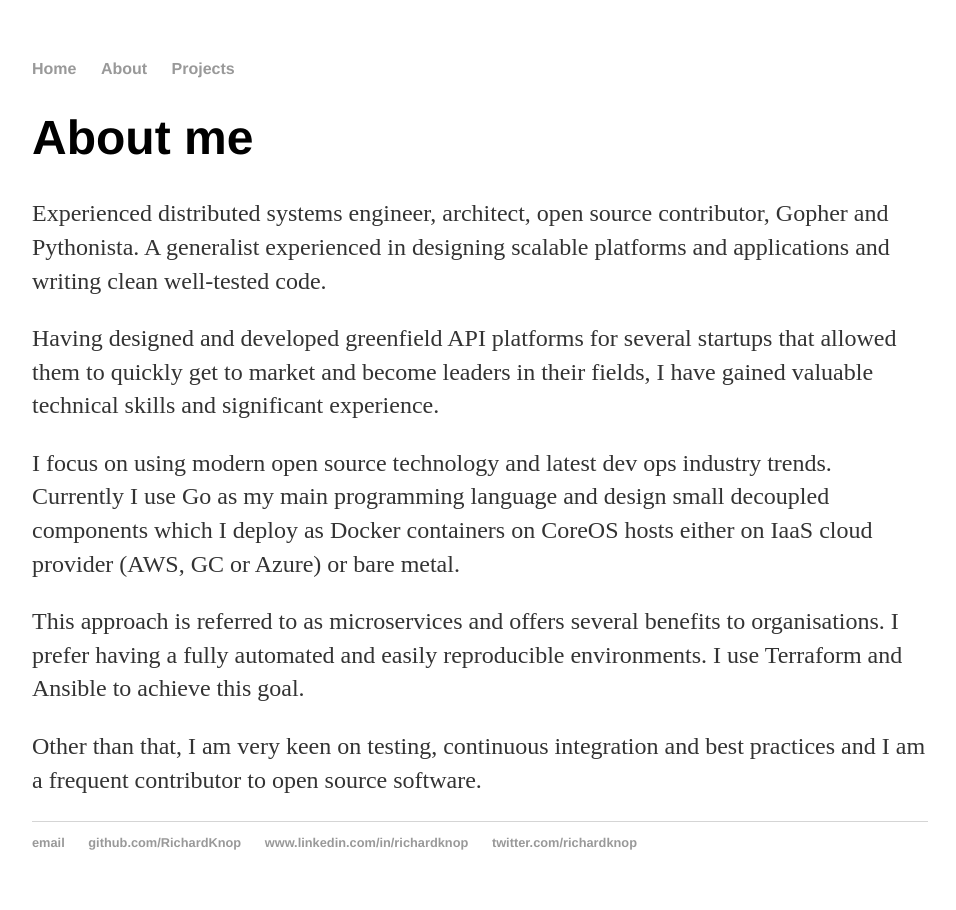
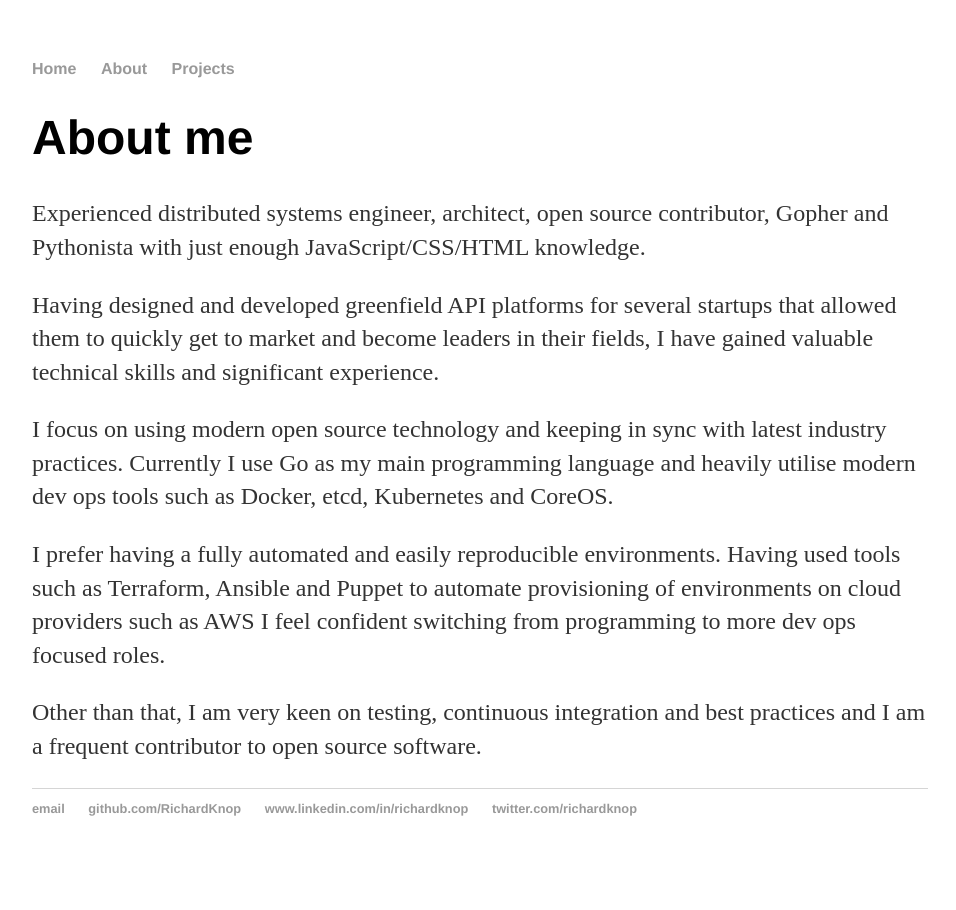
Before and after one commit to RichardKnop/richardknop.github.io, a Jekyll site: the page built from about/index.html, in a window 1280 px wide. Shown: the whole page, without its empty margins (160-1116 px from the left). Built offline with Jekyll 4.4.1, drawn with Linux system fonts in a browser that asks for light colours.

Commit message:
Update index.html

```diff
--- a/about/index.html
+++ b/about/index.html
@@ -5,13 +5,13 @@ title: Richard Knop | About
 <div class="blurb">
   <h1>About me</h1>
 
-  <p>Experienced distributed systems engineer, architect, open source contributor, Gopher and Pythonista. A generalist experienced in designing scalable platforms and applications and writing clean well-tested code.</p>
+  <p>Experienced distributed systems engineer, architect, open source contributor, Gopher and Pythonista with just enough JavaScript/CSS/HTML knowledge.</p>
 
   <p>Having designed and developed greenfield API platforms for several startups that allowed them to quickly get to market and become leaders in their fields, I have gained valuable technical skills and significant experience.</p>
 
-  <p>I focus on using modern open source technology and latest dev ops industry trends. Currently I use Go as my main programming language and design small decoupled components which I deploy as Docker containers on CoreOS hosts either on IaaS cloud provider (AWS, GC or Azure) or bare metal.</p>
+  <p>I focus on using modern open source technology and keeping in sync with latest industry practices. Currently I use Go as my main programming language and heavily utilise modern dev ops tools such as Docker, etcd, Kubernetes and CoreOS.</p>
 
-  <p>This approach is referred to as microservices and offers several benefits to organisations. I prefer having a fully automated and easily reproducible environments. I use Terraform and Ansible to achieve this goal.</p>
+  <p>I prefer having a fully automated and easily reproducible environments. Having used tools such as Terraform, Ansible and Puppet to automate provisioning of environments on cloud providers such as AWS I feel confident switching from programming to more dev ops focused roles.</p>
 
   <p>Other than that, I am very keen on testing, continuous integration and best practices and I am a frequent contributor to open source software.</p>
 </div>
```
